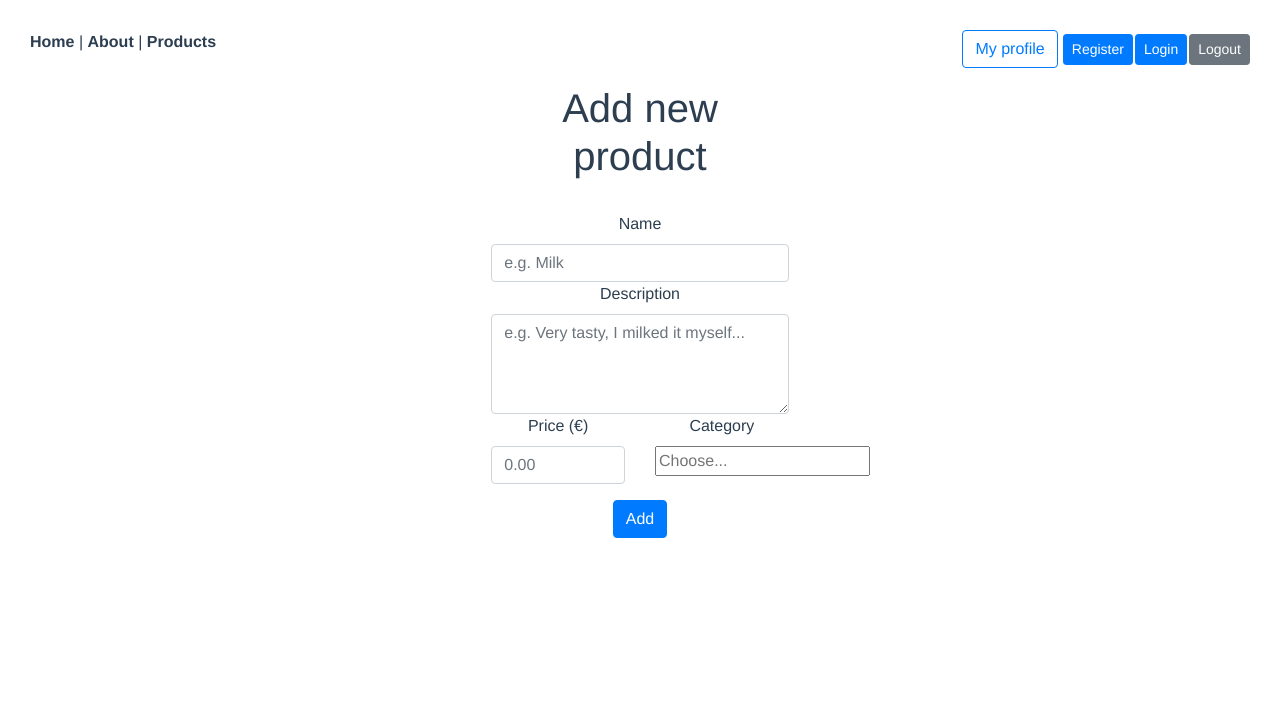
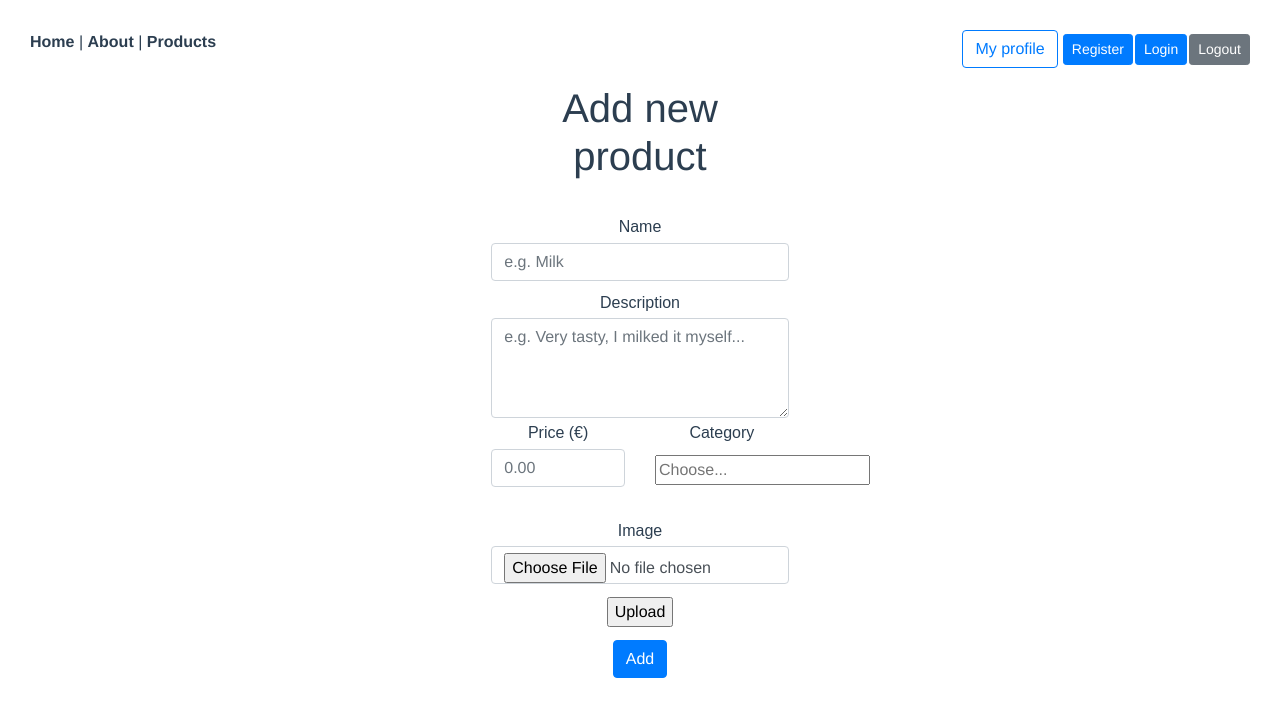
Before and after one commit to alpari01/buysell_frontend, a Vue app: page /product/add in a window 1280 px wide. Shown: the top 716 px of the page. Built offline with nearby package versions, Linux system fonts and the light colour scheme.

Commit message:
Added button for saving images. Edited ProductsView.vue and BuyProductView.vue for displaying images next to products.

```diff
--- a/src/views/AddProductView.vue
+++ b/src/views/AddProductView.vue
@@ -31,8 +31,13 @@
           <br>
           <br>
         </div>
+        <div class="col-md-12">
+          <label for="inputImage" class="form-label">Image</label>
+          <input type="file" ref="uploadImage" @change="onImageUpload()" class="form-control" required id="inputImage">
+          <input type="button" @click="startUpload" name="Upload" value="Upload">
+        </div>
         <div class="col-12">
-          <input type="button" v-on:click="postData" class="btn btn-primary" value="Add">
+          <router-link to="/"><input type="button" v-on:click="postData" class="btn btn-primary" value="Add"></router-link>
         </div>
       </form>
     </div>
@@ -53,22 +58,55 @@ export default {
         description: null,
         categoryId: null,
         categoryName: null,
-      }
+        imageId: null,
+      },
+      formData: null,
+      uploaded: false
     }
   },
   methods: {
     postData() {
       let token = JSON.parse(localStorage.getItem("token"))
       if (token != null) {
-        let userData = VueJwtDecode.decode(token);
-        this.posts.userId = userData["id"]
-        this.posts = axios.post('/api/public/products', this.posts)
-      }
-      else alert("User not logged in.")
+
+        if (this.uploaded) {
+          let userData = VueJwtDecode.decode(token);
+          this.posts.userId = userData["id"]
+          this.posts = axios.post('/api/public/products', this.posts)
+        } else alert("Upload product image")
+      } else alert("User not logged in.")
+    },
+
+    onImageUpload() {
+      let file = this.$refs.uploadImage.files[0];
+      this.formData = new FormData();
+      this.formData.append("file", file);
+    },
+
+    startUpload() {
+      axios({
+        url: "/api/public/images",
+        method: "POST",
+        data: this.formData,
+        headers: {
+          Accept: "application/json",
+          "Content-Type": "multipart/form-data"
+        },
+      })
+      this.uploaded = true;
     }
   }
 };
 </script>
 
 <style scoped>
+label {
+  display: block;
+  font: 1rem 'Fira Sans', sans-serif;
+}
+
+input,
+label {
+  margin: 0.4rem 0;
+}
 </style>
--- a/src/views/BuyProductView.vue
+++ b/src/views/BuyProductView.vue
@@ -63,7 +63,7 @@ export default {
         <h4 class="card-subtitle">{{ this.product.categoryName }}</h4>
         <div class="row">
           <div class="col-lg-5 col-md-5 col-sm-6">
-            <div class="white-box text-center"><img src="https://surmullet.ru/wp-content/uploads/2020/05/259.jpg" alt=""></div>
+            <div class="white-box text-center"><img v-bind:src="'/api/public/images/' + this.product.imageId" alt=""></div>
           </div>
           <div class="col-lg-7 col-md-7 col-sm-6">
             <h2 class="box-title mt-5">Product description</h2>
--- a/src/views/ProductsView.vue
+++ b/src/views/ProductsView.vue
@@ -57,7 +57,7 @@ export default {
             <div class="hover10">
               <div class="container">
                 <figure>
-                  <img src="https://img1.russianfood.com/dycontent/images_upl/577/big_576308.jpg" class="rounded-card" alt="image" v-on:click="viewProduct(product.id)">
+                  <img v-bind:src="'/api/public/images/' + product.imageId" class="rounded-card" alt="image" v-on:click="viewProduct(product.id)">
                   <div class="text-centered">VIEW PRODUCT</div>
                 </figure>
               </div>
```
